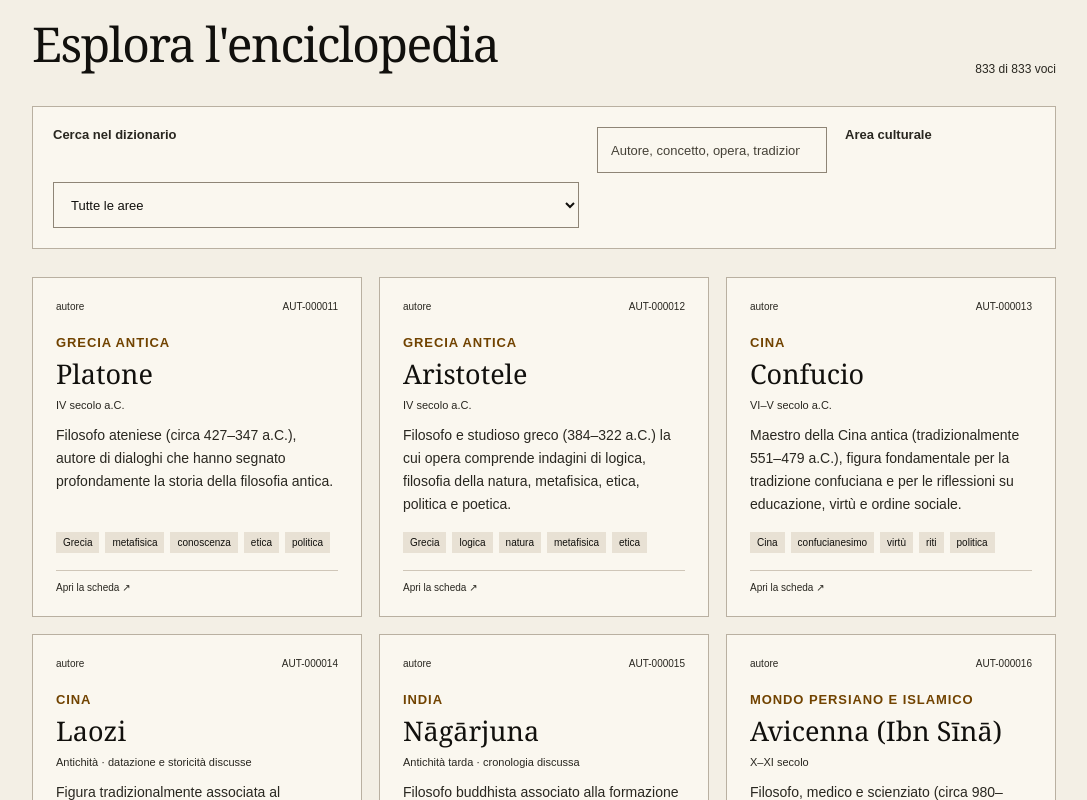
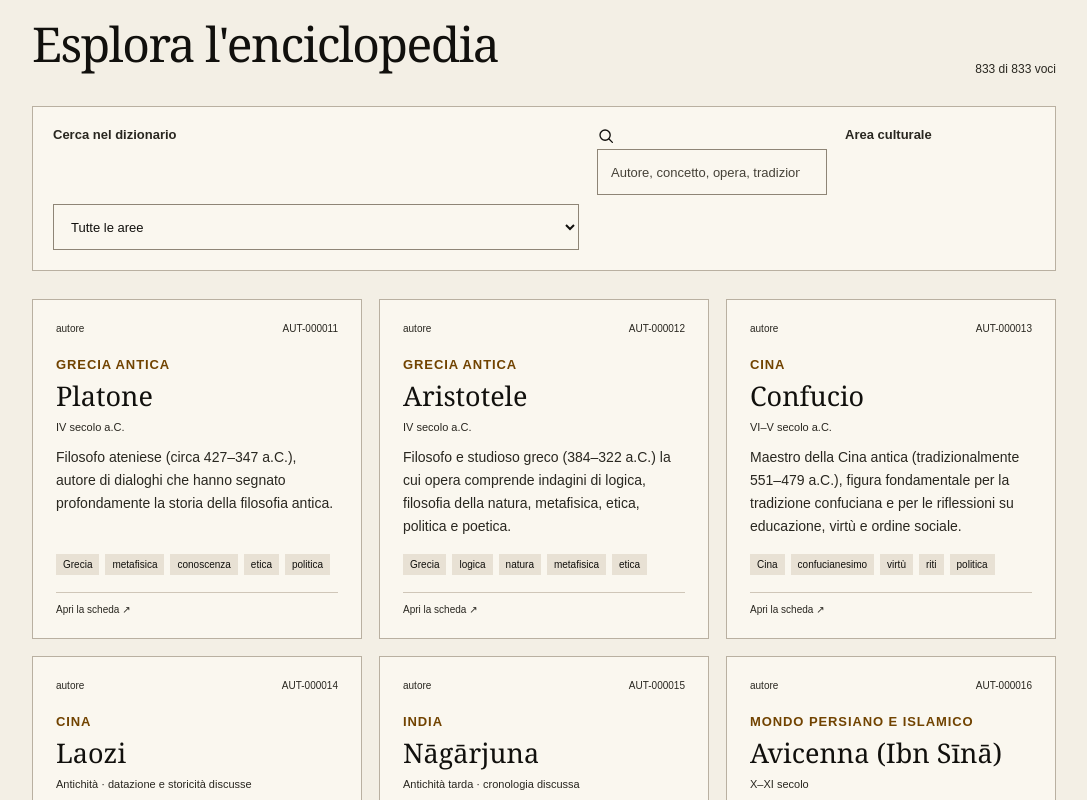
Before and after one commit to Marco19666/dizionariofilosofico, a Next.js app: page / in a window 1280 px wide. Shown: the part 980-1780 px from the top of the page, without its empty margins (96-1183 px from the left). Built offline with nearby package versions, Linux system fonts and the light colour scheme.

Commit message:
Add search icon before clear control

```diff
--- a/components/search-autocomplete.tsx
+++ b/components/search-autocomplete.tsx
@@ -19,6 +19,7 @@ export default function SearchAutocomplete({ id, value, onChange, onSelect, opti
   const visible = focused && matches.length > 0;
   function choose(option: string) { onChange(option); onSelect?.(option); setFocused(false); setActive(0); }
   return <div className="search-autocomplete">
+    <span className="search-icon" aria-hidden="true"><svg viewBox="0 0 24 24" width="18" height="18" fill="none" stroke="currentColor" strokeWidth="1.8" strokeLinecap="round"><circle cx="10.8" cy="10.8" r="6.8" /><path d="m16 16 4.5 4.5" /></svg></span>
     <input id={id} type="search" role="combobox" aria-label={label} aria-autocomplete="list" aria-expanded={visible} aria-controls={id+"-suggestions"} aria-activedescendant={visible ? id+"-option-"+active : undefined} autoComplete="off" placeholder={placeholder} value={value} onFocus={() => setFocused(true)} onBlur={() => setFocused(false)} onChange={(event) => { onChange(event.target.value); setActive(0); }} onKeyDown={(event) => {
       if (!visible) return;
       if (event.key === "ArrowDown") { event.preventDefault(); setActive((current) => (current + 1) % matches.length); }
```
